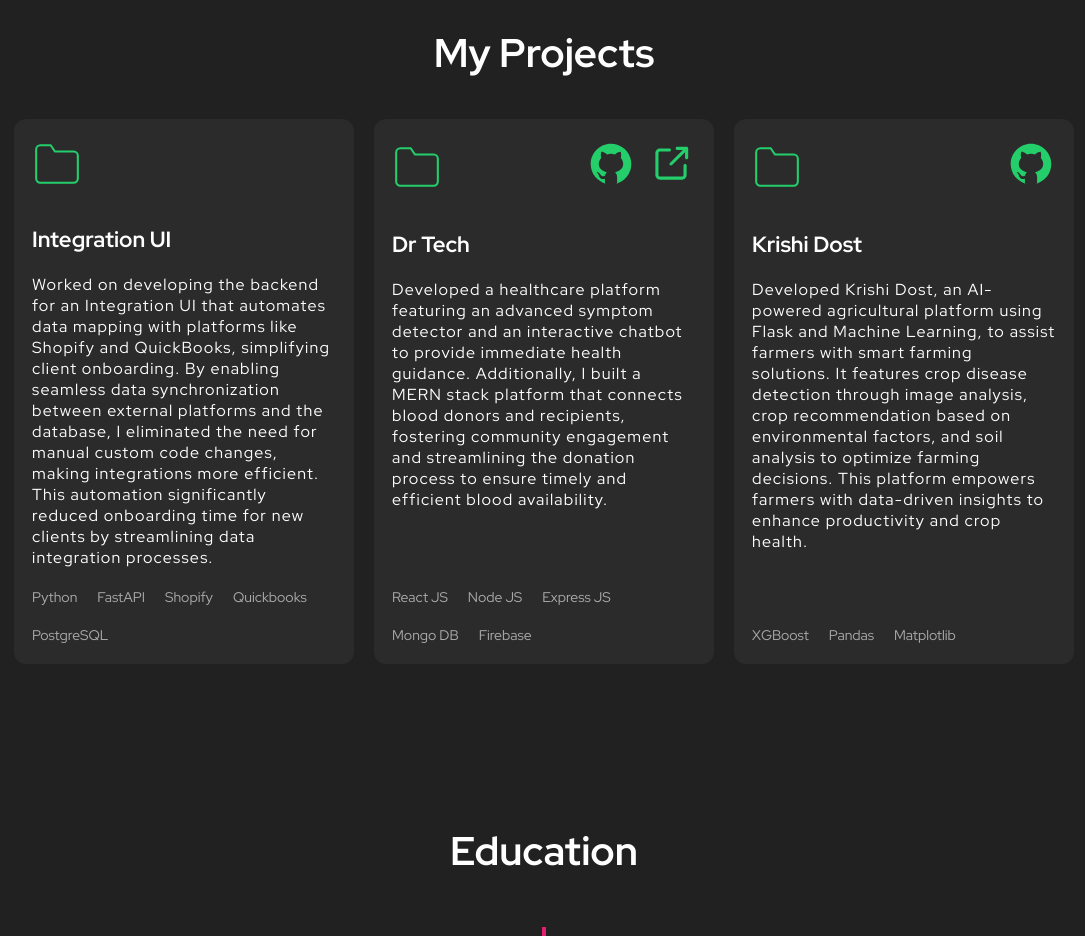
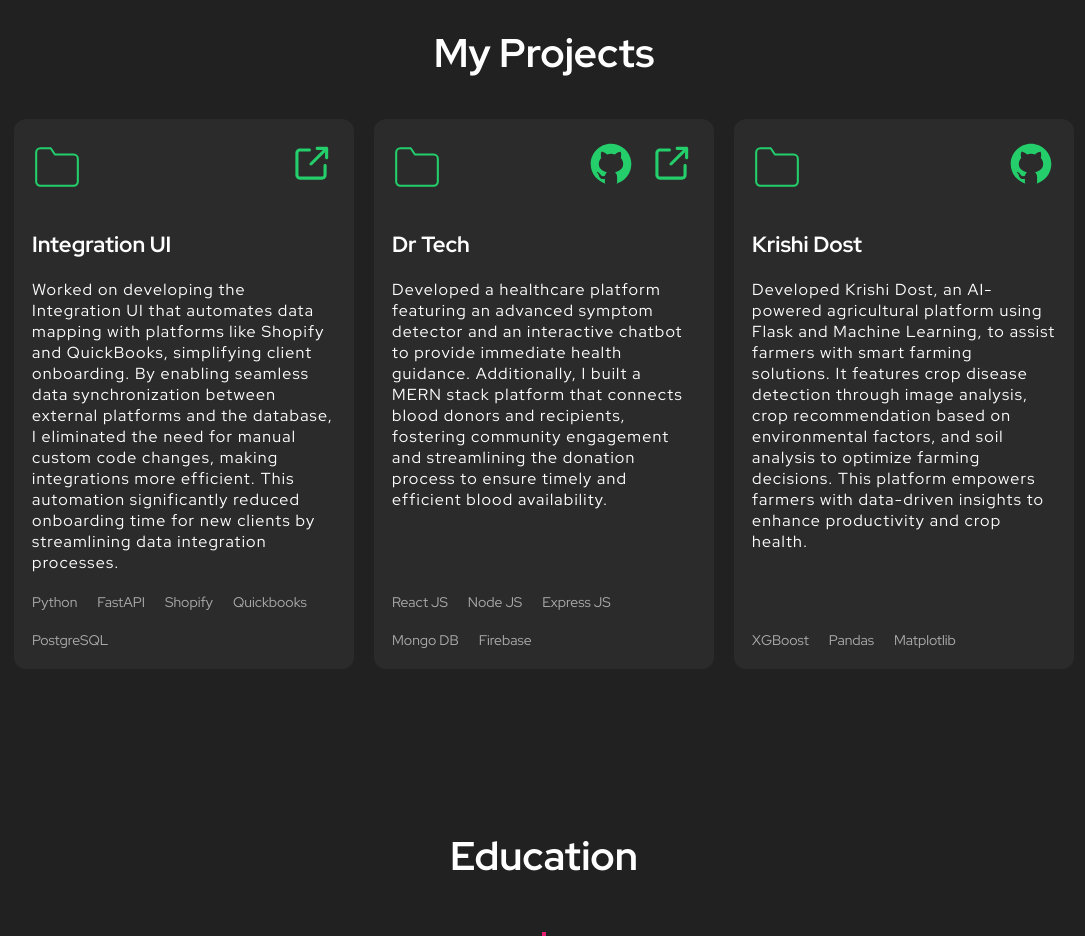
Before and after one commit to VinaySingla896/Portfolio, a React (Create React App) app: page / in a window 1280 px wide. Shown: the part 2520-3456 px from the top of the page, without its empty margins (96-1181 px from the left). Built offline with nearby package versions, Linux system fonts and the light colour scheme.

Commit message:
Udpated a project link

```diff
--- a/src/components/Project/Project.tsx
+++ b/src/components/Project/Project.tsx
@@ -16,11 +16,13 @@ export function Project() {
             <header>
               <svg width="50" xmlns="http://www.w3.org/2000/svg" role="img" viewBox="0 0 24 24" fill="none" stroke="#23ce6b" strokeWidth="1" strokeLinecap="round" strokeLinejoin="round"> <title>Folder</title> <path d="M22 19a2 2 0 0 1-2 2H4a2 2 0 0 1-2-2V5a2 2 0 0 1 2-2h5l2 3h9a2 2 0 0 1 2 2z"></path> </svg>
               <div className="project-links">
+                <a href="https://wizcommerce.com/integrations/" target="_blank" rel="noreferrer">
+                  <img src={externalLink} alt="Visit site" /></a>
                  </div>
             </header>
             <div className="body">
               <h3>Integration UI</h3>
-              <p> Worked on developing the backend for an Integration UI that automates data mapping with platforms like Shopify and QuickBooks, simplifying client onboarding. By enabling seamless data synchronization between external platforms and the database, I eliminated the need for manual custom code changes, making integrations more efficient. This automation significantly reduced onboarding time for new clients by streamlining data integration processes. </p>
+              <p> Worked on developing the Integration UI that automates data mapping with platforms like Shopify and QuickBooks, simplifying client onboarding. By enabling seamless data synchronization between external platforms and the database, I eliminated the need for manual custom code changes, making integrations more efficient. This automation significantly reduced onboarding time for new clients by streamlining data integration processes. </p>
             </div>
             <footer> <ul className="tech-list"> <li>Python</li> <li>FastAPI</li> <li>Shopify</li><li>Quickbooks</li><li>PostgreSQL</li> </ul> </footer>
           </div>
```
